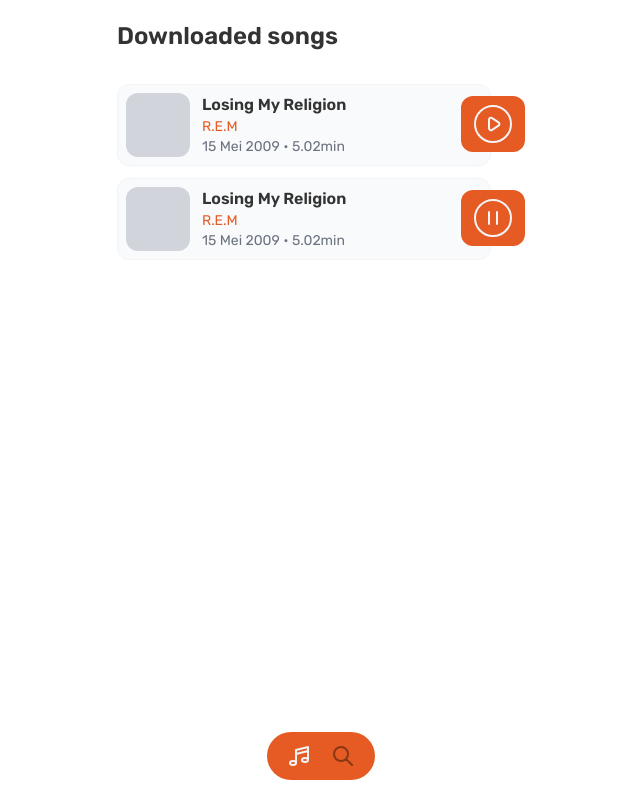
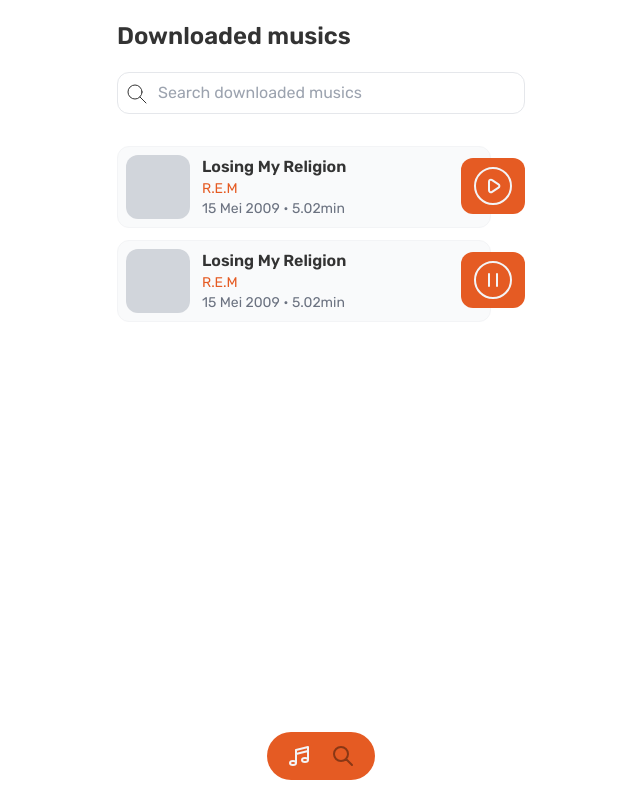
Before and after one commit to samuelsormin/musikku, a Next.js app: page / in a window 1280 px wide. Shown: the whole page, without its empty margins (319-959 px from the left). Built offline with nearby package versions, Linux system fonts and the light colour scheme.

Commit message:
create & apply Search Component

```diff
--- /dev/null
+++ b/components/Search.js
@@ -0,0 +1,12 @@
+export default function Search({ placeholder }) {
+  return(
+    <div className="relative">
+      <div className="absolute left-2 top-2.5">
+        <svg xmlns="http://www.w3.org/2000/svg" className="h-6 w-6" fill="none" viewBox="0 0 24 24" stroke="currentColor">
+          <path strokeLinecap="round" strokeLinejoin="round" strokeWidth="1" d="M21 21l-6-6m2-5a7 7 0 11-14 0 7 7 0 0114 0z" />
+        </svg>
+      </div>
+      <input type="text" placeholder={placeholder} className="w-full border outline-none pl-10 pr-3 py-2 rounded-xl" />
+    </div>
+  );
+}
--- a/pages/index.js
+++ b/pages/index.js
@@ -1,5 +1,6 @@
-import Head from 'next/head'
-import FooterMenu from '../components/FooterMenu'
+import Head from 'next/head';
+import FooterMenu from '../components/FooterMenu';
+import Search from '../components/Search';
 
 export default function Home() {
   return (
@@ -11,7 +12,10 @@ export default function Home() {
       </Head>
       <main className="max-w-md mx-auto min-h-screen">
         <div className="mx-5 pt-5">
-          <h1 className="text-2xl font-bold">Downloaded songs</h1>
+          <h1 className="text-2xl font-bold">Downloaded musics</h1>
+        </div>
+        <div className="mx-5 pt-5">
+          <Search placeholder="Search downloaded musics" />
         </div>
         <div className="mx-5 pt-8 space-y-3">
           <div className="relative">
@@ -60,5 +64,5 @@ export default function Home() {
       </main>
       <FooterMenu activeMenu="home" />
     </>
-  )
+  );
 }
--- a/pages/search.js
+++ b/pages/search.js
@@ -1,5 +1,6 @@
 import Head from 'next/head';
 import FooterMenu from '../components/FooterMenu';
+import Search from '../components/Search';
 
 export default function Home() {
   return (
@@ -14,14 +15,7 @@ export default function Home() {
           <h1 className="text-2xl font-bold">Discover your musics</h1>
         </div>
         <div className="mx-5 pt-5">
-          <div className="relative">
-            <div className="absolute left-2 top-2.5">
-              <svg xmlns="http://www.w3.org/2000/svg" className="h-6 w-6" fill="none" viewBox="0 0 24 24" stroke="currentColor">
-                <path strokeLinecap="round" strokeLinejoin="round" strokeWidth="1" d="M21 21l-6-6m2-5a7 7 0 11-14 0 7 7 0 0114 0z" />
-              </svg>
-            </div>
-            <input type="text" placeholder="Your favorite music to download" className="w-full border outline-none pl-10 pr-3 py-2 rounded-xl" />
-          </div>
+          <Search placeholder="Search & download musics" />
         </div>
         <div className="mx-5 pt-8 space-y-3">
           <div className="relative">
```
